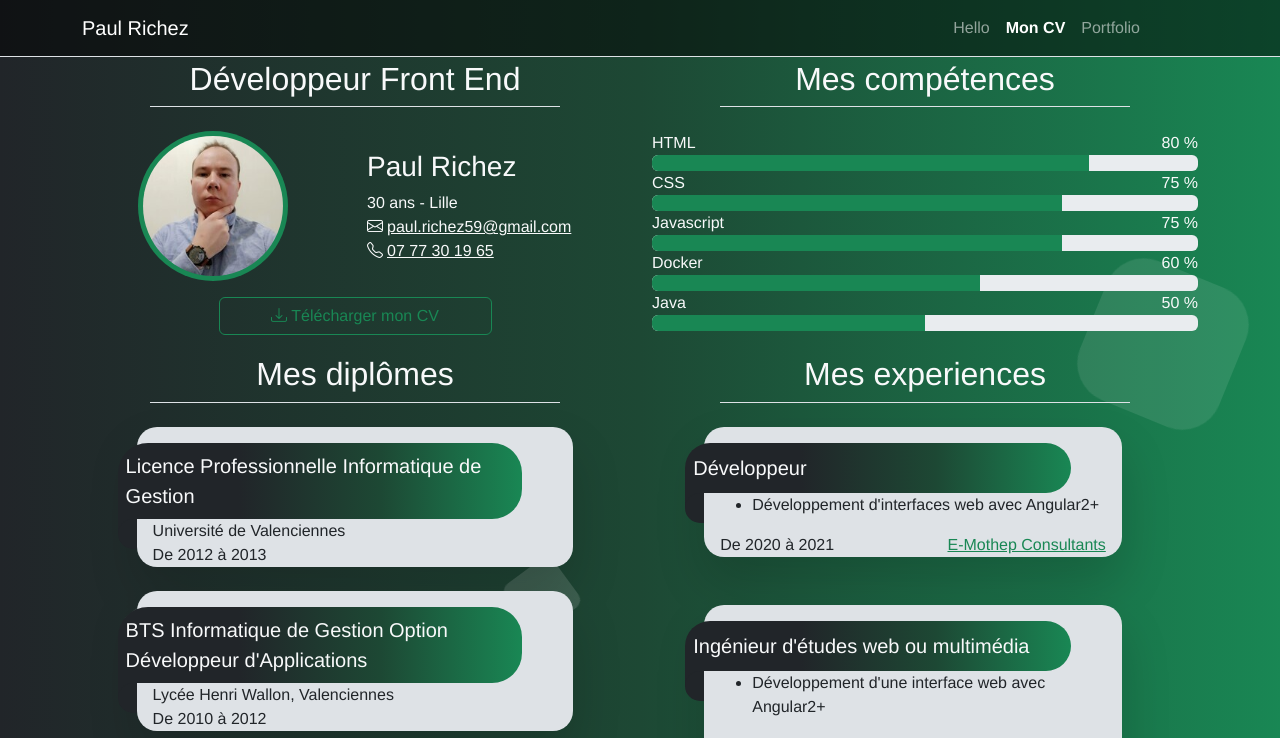
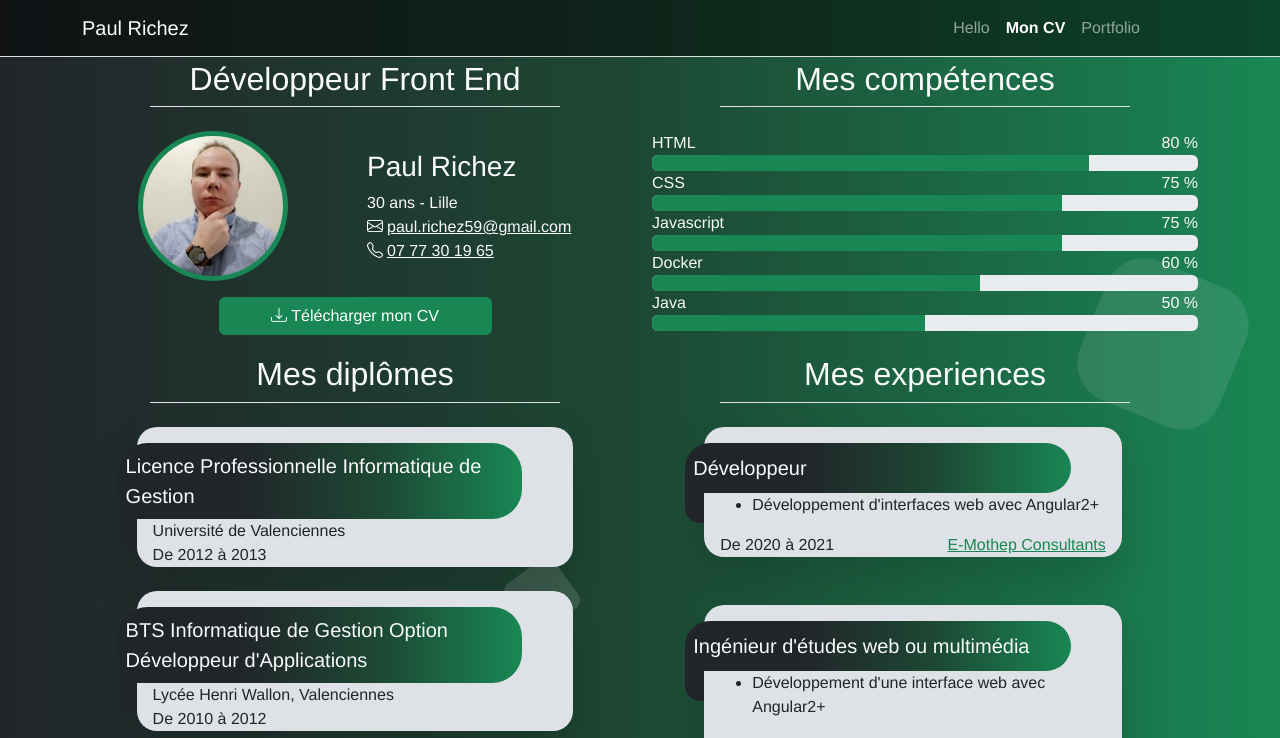
Before and after one commit to PaulRichez/MyAngVirtualCurriculumVitae, a Vue app: page /resume in a window 1280 px wide. Shown: the top 738 px of the page. Built offline with nearby package versions, Linux system fonts and the light colour scheme; a web font is replaced by a local one; what pdfmake, vuefire would draw is missing.

Commit message:
fix resume

```diff
--- a/src/views/resume.vue
+++ b/src/views/resume.vue
@@ -1,6 +1,6 @@
 <template>
-  <div id="page">
-    <section class="text-light">
+  <div id="page" class="text-light">
+    <section>
       <!-- PROFIL -->
       <div class="container">
         <div class="row">
@@ -44,7 +44,7 @@
             <div class="row my-3 w-50 mx-auto">
               <button
                 type="button"
-                class="btn btn-outline-success"
+                class="btn btn-success"
                 v-on:click="dlPdf"
               >
                 <i class="bi-download"></i> Télécharger mon CV
@@ -83,7 +83,7 @@
         </div>
       </div>
     </section>
-    <section id="section-formations" class="text-light">
+    <section id="section-formations">
       <!-- experience et diplomes -->
       <div class="container">
         <div class="row">
```
